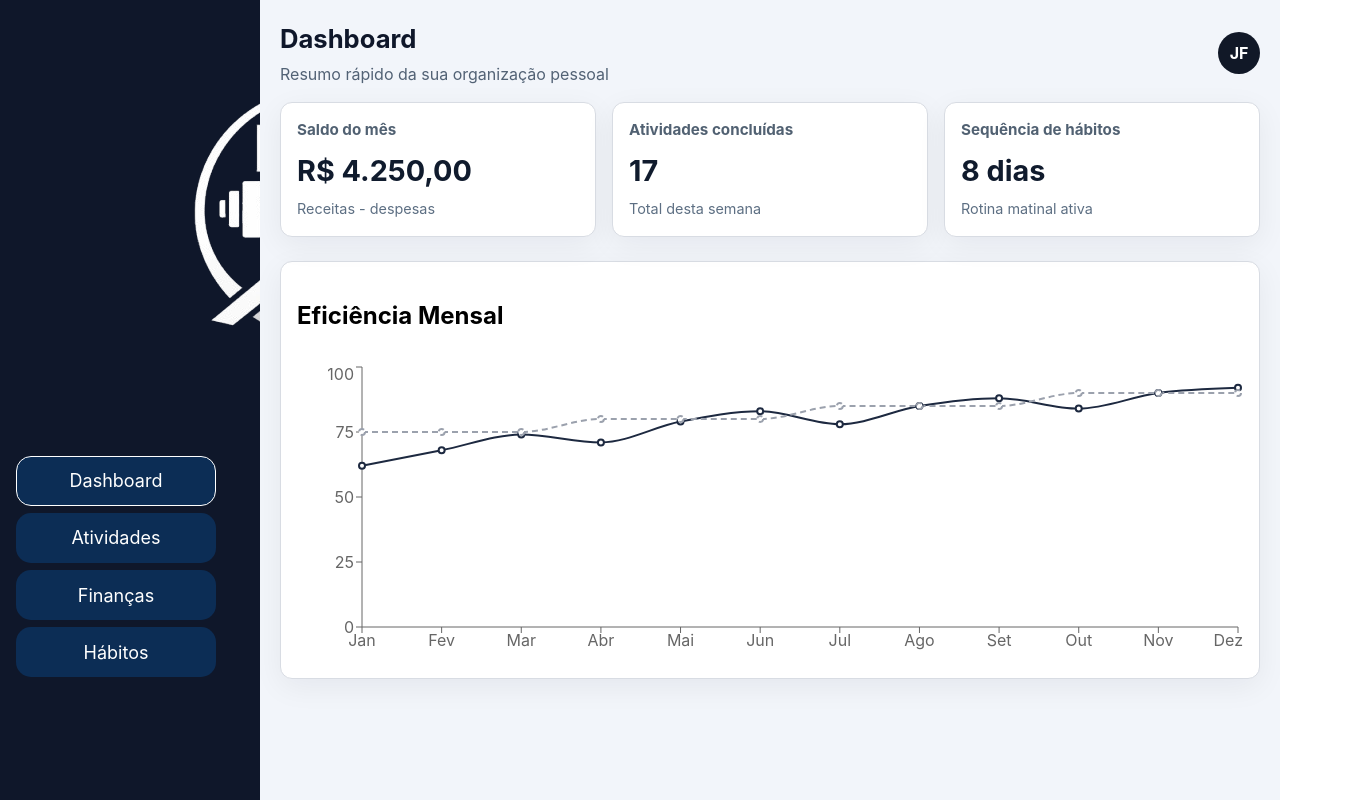
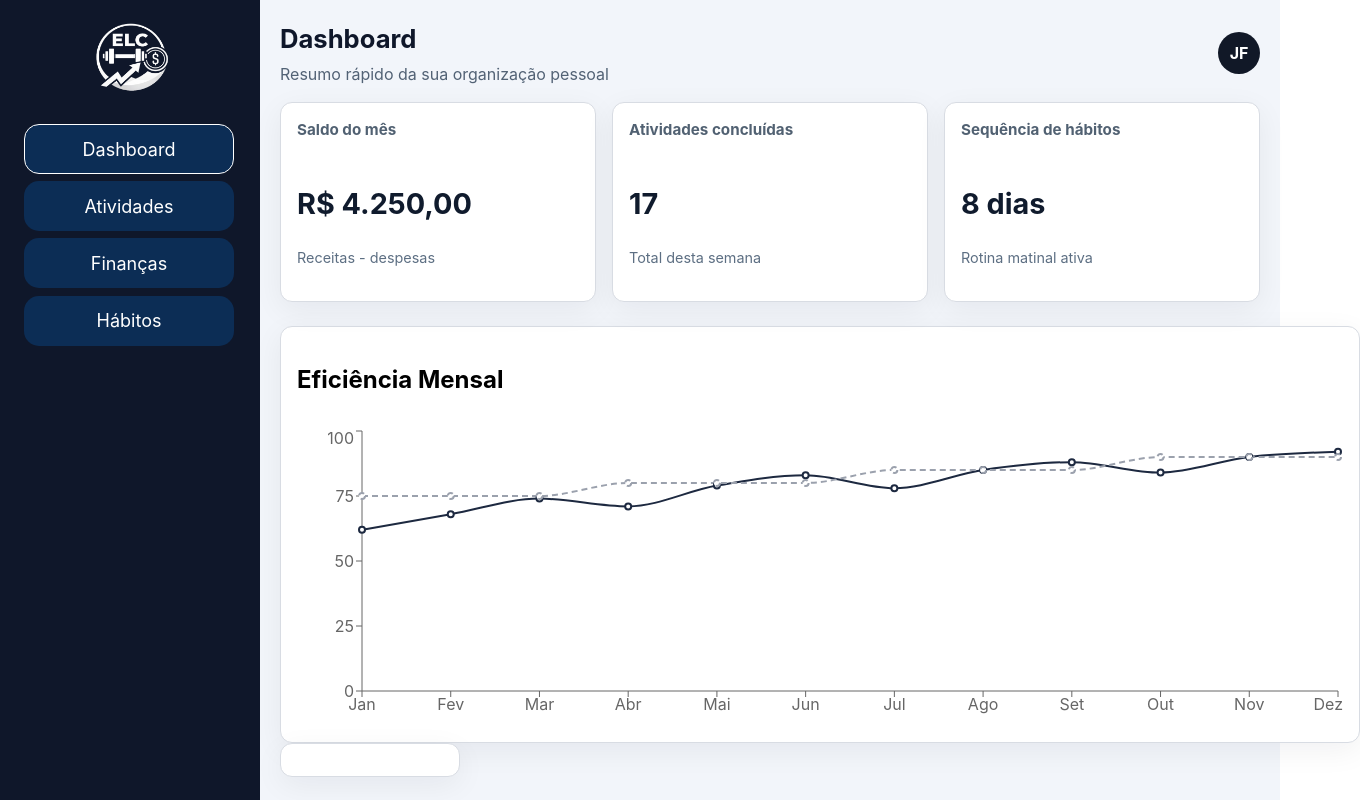
Before and after one commit to jerfersonfs/efc-app, a React (Vite) app: page /login in a window 1280 px wide. Both pictures are taken after typing "name@example.com", "Sample123" into the empty fields and a click on the button "CONTINUE →". Shown: the whole page, 1360 px wide, since content can reach past the window. Built offline with nearby package versions, Linux system fonts and the light colour scheme.

Commit message:
style: Implemented icon on the sidebar
Besides the sidebar icon, I started create the Donut chart component

```diff
--- a/src/App.css
+++ b/src/App.css
@@ -36,54 +36,7 @@
   color: #526275;
 }
 
-.sidebar {
-  grid-column: 1;
-  width: 260px;
-  position: sticky;
-  top: 0;
-  height: 100vh;
-  overflow-y: auto;
-  background-color: #0f172a;
-  color: #ffffff;
-  padding: 1.25rem 1rem;
-}
 
-.sidebar__brand {
-  margin: 0 0 1rem;
-  font-size: 1.70rem;
-  font-weight: 700;
-}
-
-.sidebar__menu {
-  margin: 0;
-  padding: 0;
-  display: grid;
-  gap: 0.45rem;
-}
-
-.sidebar__item {
-  list-style: none;
-  height: 50px;
-  font-size: large;
-}
-.sidebar__link:hover {
-  border: 2px solid #cccc00 ;
-  transition: 0.2s;
-}
-.sidebar__link {
-  display: flex;
-  align-items: center;
-  justify-content: center;
-  gap: 12px;
-  background-color: #0c2d55;
-  color: #ffffff;
-  border: none;
-  border-radius: 15px;
-  padding: 10px;
-  width: 200px;
-  height: 50px;
-  text-decoration: none;
-}
 .info-card{
   margin-top: 1rem;
   border: 1px solid #d8dce3;
@@ -92,9 +45,7 @@
   background-color: #ffffff;
   box-shadow: 0 8px 30px rgba(17, 24, 39, 0.06);
 }
-.sidebar__link--active{
-  border: 1px solid #ffffff ;
-}
+
 .profile-menu {
   position: relative;
 }
--- a/src/components/DonutChart/DonutChart.jsx
+++ b/src/components/DonutChart/DonutChart.jsx
@@ -1 +1,53 @@
-import {Dot } from "recharts"
+import {
+  PieChart,
+  Pie,
+  Cell,
+  Tooltip,
+  ResponsiveContainer
+} from "recharts";
+import Card from "../Card/Card";
+
+const defaultColors = [
+  "#4CAF50",
+  "#2196F3",
+  "#FF9800",
+  "#F44336"
+];
+
+function DonutChart({
+  data,
+  dataKey,
+  nameKey,
+  height ,
+  colors = defaultColors
+}) {
+  return (
+    <Card>
+        <ResponsiveContainer width="100%" height={height}>
+        <PieChart>
+            <Pie
+            data={data}
+            dataKey={dataKey}
+            nameKey={nameKey}
+            cx="50%"
+            cy="50%"
+            innerRadius="60%"
+            outerRadius="80%"
+            paddingAngle={2}
+            >
+            {data.map((entry, index) => (
+                <Cell
+                key={`cell-${index}`}
+                fill={colors[index % colors.length]}
+                />
+            ))}
+            </Pie>
+
+            <Tooltip />
+        </PieChart>
+        </ResponsiveContainer>
+    </Card>
+  );
+}
+
+export default DonutChart;
--- a/src/components/Sidebar/Sidebar.jsx
+++ b/src/components/Sidebar/Sidebar.jsx
@@ -5,16 +5,16 @@ import styles from './Sidebar.module.css'
 
 function Sidebar() {
   return (
-    <aside className="sidebar">
-      <div className="sidebar__brand"><img src={logo}/></div>
+    <aside className={styles.sidebar}>
+      <div className={styles.sidebar__brand}><img src={logo}/></div>
       <nav aria-label="Navegação principal">
-        <ul className="sidebar__menu">
+        <ul className={styles.sidebar__menu}>
           {SIDEBAR_ROUTES.map((item) => (
-            <li key={item.id} className="sidebar__item">
+            <li key={item.id} className={styles.sidebar__item}>
               <NavLink
                 to={item.path}
                 className={({ isActive }) =>
-                  `sidebar__link ${isActive ? 'sidebar__link--active' : ''}`
+                  `${styles.sidebar__link} ${isActive ? styles.active : ''}`
                 }
               >
                 {item.label}
--- a/src/components/Sidebar/Sidebar.module.css
+++ b/src/components/Sidebar/Sidebar.module.css
@@ -7,7 +7,58 @@
 }
 
 .sidebar__brand img {
-  max-height: 48px;          /* controla proporção */
+  max-height: 108px;          /* controla proporção */
   width: auto;
   object-fit: contain;
 }
+.sidebar {
+  grid-column: 1;
+  width: 260px;
+  position: sticky;
+  top: 0;
+  height: 100vh;
+  overflow-y: auto;
+  background-color: #0f172a;
+  color: #ffffff;
+  padding: 1.25rem 1rem;
+}
+
+.sidebar__brand {
+  margin: 0 0 1rem;
+  font-size: 1.70rem;
+  font-weight: 700;
+}
+
+.sidebar__menu {
+  margin: 0;
+  padding: 8px;
+  display: grid;
+  gap: 0.45rem;
+}
+
+.sidebar__item {
+  list-style: none;
+  height: 50px;
+  font-size: large;
+}
+.sidebar__link:hover {
+  border: 2px solid #cccc00 ;
+  transition: 0.2s;
+}
+.sidebar__link {
+  display: flex;
+  align-items: center;
+  justify-content: center;
+  gap: 12px;
+  background-color: #0c2d55;
+  color: #ffffff;
+  border: none;
+  border-radius: 15px;
+  padding: 10px;
+  width: 210px;
+  height: 50px;
+  text-decoration: none;
+}
+.active{
+  border: 1px solid #ffffff ;
+}
--- a/src/pages/Dashboard/Dashboard.jsx
+++ b/src/pages/Dashboard/Dashboard.jsx
@@ -3,6 +3,7 @@ import Card from '../../components/Card/Card'
 import { ROUTES } from '../../routes/routes'
 import styles from './Dashboard.module.css'
 import LineChart from '../../components/LineChart/LineChart'
+import DonutChart from '../../components/DonutChart/DonutChart'
 import { Box} from '@mui/material'
 
 const cards = [
@@ -45,6 +46,7 @@ function Dashboard() {
       <Box variant="section" className={styles.cardsGrid}>
         {cards.map((card) => (
           <Card
+            className={styles.cardHead}
             key={card.title}
             title={card.title}
             value={card.value}
@@ -54,14 +56,26 @@ function Dashboard() {
       </Box>
       <Box variant="section" className={styles.lineChart}>
           <LineChart
+            className={styles.line}
             title="Eficiência Mensal"
             data={lineChartData}
             xKey="month"
             lineKey="eficiencia"
             lineKey2="meta"
             height={300}
-            width="100%"
           />
+
+          <Box variant="section" className={styles.donut}>
+            <DonutChart
+              data={[
+                { name: "Concluído", value: 120 },
+                { name: "Em andamento", value: 60 },
+                { name: "Pendente", value: 30 }
+              ]}
+              dataKey="value"
+              nameKey="name"
+            />
+          </Box>
       </Box>
     </>
   )
--- a/src/pages/Dashboard/Dashboard.module.css
+++ b/src/pages/Dashboard/Dashboard.module.css
@@ -4,8 +4,16 @@
   gap: 1rem;
   margin-top: 1rem;
 }
-
+.cardHead{
+  height: 200px;
+}
 
 .lineChart {
   margin-top: 24px;
+  width: 1080px;
 }
+
+.donut{
+  width: 180px;
+  height: 100;
+}
```
